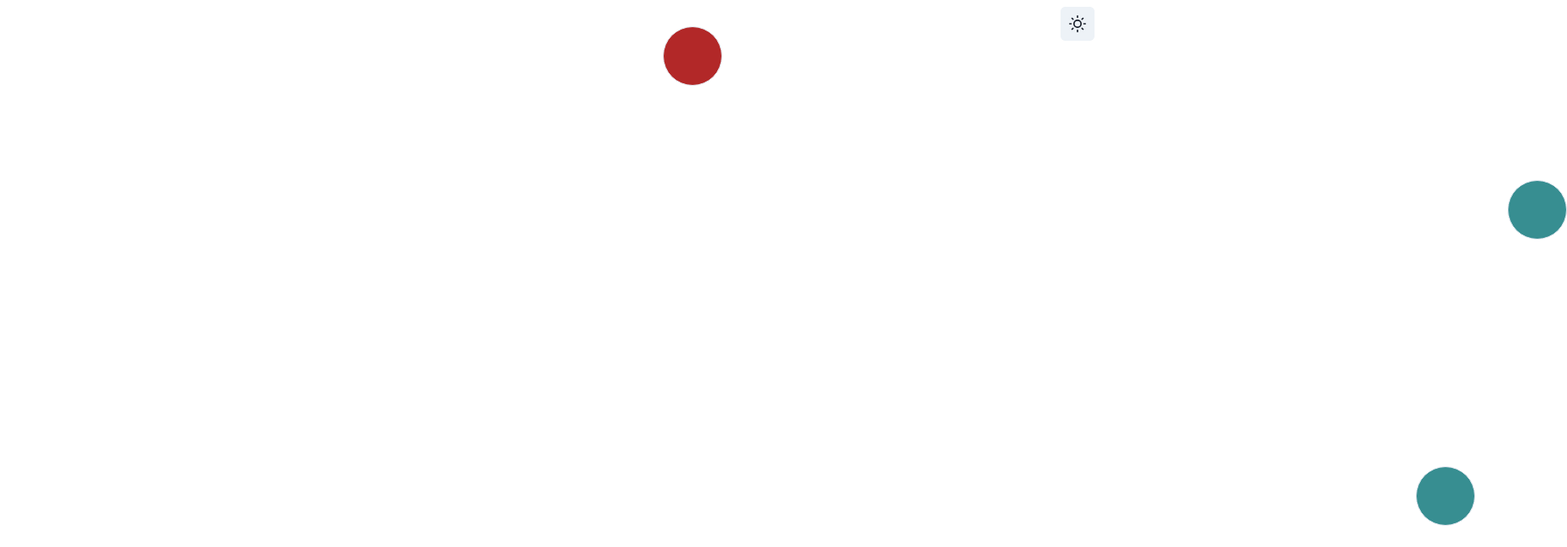
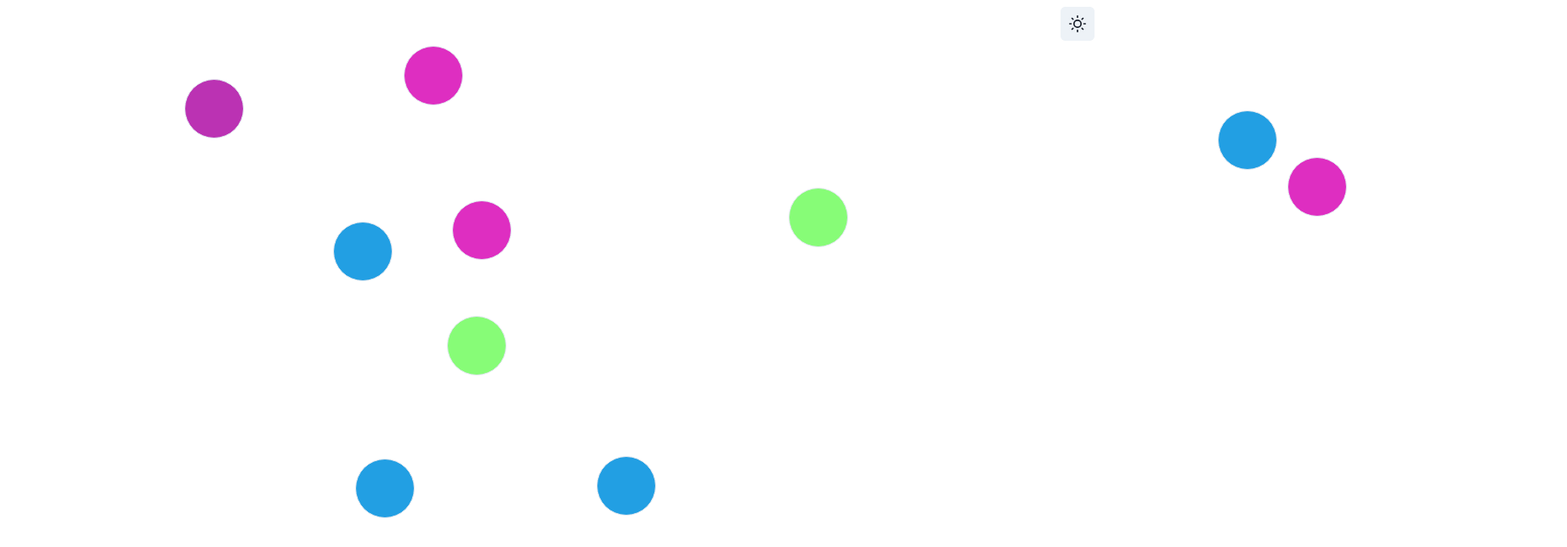
Before and after one commit to mmouhib/focus, a React (Create React App) app: page / in a window 1280 px wide. Shown: the top 644 px of the page at 85% size, 1844 px wide, since content can reach past the window. Built offline with nearby package versions, Linux system fonts and the light colour scheme.

Commit message:
seperated animation

```diff
--- a/src/Position.ts
+++ b/src/Position.ts
@@ -1,6 +1,6 @@
 export default class Position {
-	private top: number;
-	private left: number;
+	private readonly top: number;
+	private readonly left: number;
 
 	constructor(top: number, left: number) {
 		this.top = top;
--- a/src/components/Clickable.tsx
+++ b/src/components/Clickable.tsx
@@ -1,79 +1,53 @@
 import React, { useEffect, useState } from 'react';
 import Position from '../Position';
-import styled from 'styled-components';
+import '../styles/Clickable.css';
 
 interface ClickableProps {
 	key: number;
-	color: string;
 	positions: Position[];
 	setPositions: (value: Position[]) => void;
+	dots: number;
+	setDots: (value: number) => void;
 }
 
 export default function (props: ClickableProps): JSX.Element {
+	const colors: string[] = ['#da2d2d', '#87fc77', '#de2ec1', '#229fe3', '#bb32b3'];
+
 	const [display, setDisplay] = useState<'inline' | 'none'>('inline');
 	const [top, setTop] = useState<number>(0);
 	const [left, setLeft] = useState<number>(0);
 
-	//randomly hide dot
+	const PositionsPicker = (): Position => {
+		let top: number = Math.floor(Math.random() * 900) + 10;
+		let left: number = Math.floor(Math.random() * 1840) + 15;
+		return new Position(top, left);
+	};
+
 	useEffect(() => {
+		let positionsObject = PositionsPicker();
+
+		setTop(positionsObject.getTop());
+		setLeft(positionsObject.getLeft());
+
+		props.setPositions([...props.positions, positionsObject]);
+		props.setDots(props.dots + 1);
+
 		setTimeout(() => {
 			setDisplay('none');
-		}, Math.floor(Math.random() * 10000));
+			props.setDots(props.dots - 1);
+		}, Math.floor(Math.random() * 50000));
 	}, []);
 
-	useEffect(() => {
-		let top: number = Math.floor(Math.random() * 900) + 10;
-		let left: number = Math.floor(Math.random() * 1840) + 15;
-
-		// setPositions([new Position(top, left), ...positions]);
-		setTop(top);
-		setLeft(left);
-	}, []);
-
-	const StyledDot = styled.div`
-		height: 70px;
-		width: 70px;
-		border-radius: 50%;
-		position: absolute;
-		animation-name: resize;
-		animation-duration: 2s;
-		animation-iteration-count: infinite;
-
-		@keyframes resize {
-			0% {
-				height: 70px;
-				width: 70px;
-			}
-			25% {
-				height: 80px;
-				width: 80px;
-			}
-			50% {
-				height: 90px;
-				width: 90px;
-				border: 5px solid #5b5b5b;
-			}
-
-			75% {
-				height: 80px;
-				width: 80px;
-			}
-			100% {
-				height: 70px;
-				width: 70px;
-			}
-		} ;
-	`;
-
 	const Styles: React.CSSProperties = {
-		backgroundColor: props.color,
+		backgroundColor: colors[Math.floor(Math.random() * colors.length)].toString(),
 		display: display,
 		top: top.toString() + 'px',
 		left: left.toString() + 'px',
 	};
 
 	return (
-		<StyledDot
+		<div
+			className="dot"
 			style={Styles}
 			onClick={() => {
 				setDisplay('none');
--- a/src/main/ClickingGame.tsx
+++ b/src/main/ClickingGame.tsx
@@ -6,16 +6,22 @@ import ThemesToggler from '../components/ThemesToggler';
 
 //todo generate circle color randomly
 export default function () {
-	const colors: string[] = ['#b22828', '#42853a', '#bbb', '#378e91', '#bb32b3'];
 	const [positions, setPositions] = useState<Position[]>([]);
+	const [dots, setDots] = useState<number>(0);
 
 	return (
 		<>
 			<ThemesToggler />
 			{[...Array(15)].map((element, index) => {
-				let color: string = colors[Math.floor(Math.random() * colors.length)].toString();
+				setTimeout(() => {}, 5000);
 				return (
-					<Clickable key={index} color={color} positions={positions} setPositions={setPositions} />
+					<Clickable
+						key={index}
+						positions={positions}
+						setPositions={setPositions}
+						dots={dots}
+						setDots={setDots}
+					/>
 				);
 			})}
 		</>
--- /dev/null
+++ b/src/styles/Clickable.css
@@ -0,0 +1,34 @@
+.dot {
+	height: 70px;
+	width: 70px;
+	border-radius: 50%;
+	position: absolute;
+	animation-name: resize;
+	animation-duration: 2s;
+	animation-iteration-count: infinite;
+}
+
+@keyframes resize {
+	0% {
+		height: 70px;
+		width: 70px;
+	}
+	25% {
+		height: 80px;
+		width: 80px;
+	}
+	50% {
+		height: 90px;
+		width: 90px;
+		border: 3px dashed #00d0ff;
+		border-radius: 45%;
+	}
+	75% {
+		height: 80px;
+		width: 80px;
+	}
+	100% {
+		height: 70px;
+		width: 70px;
+	}
+}
```
